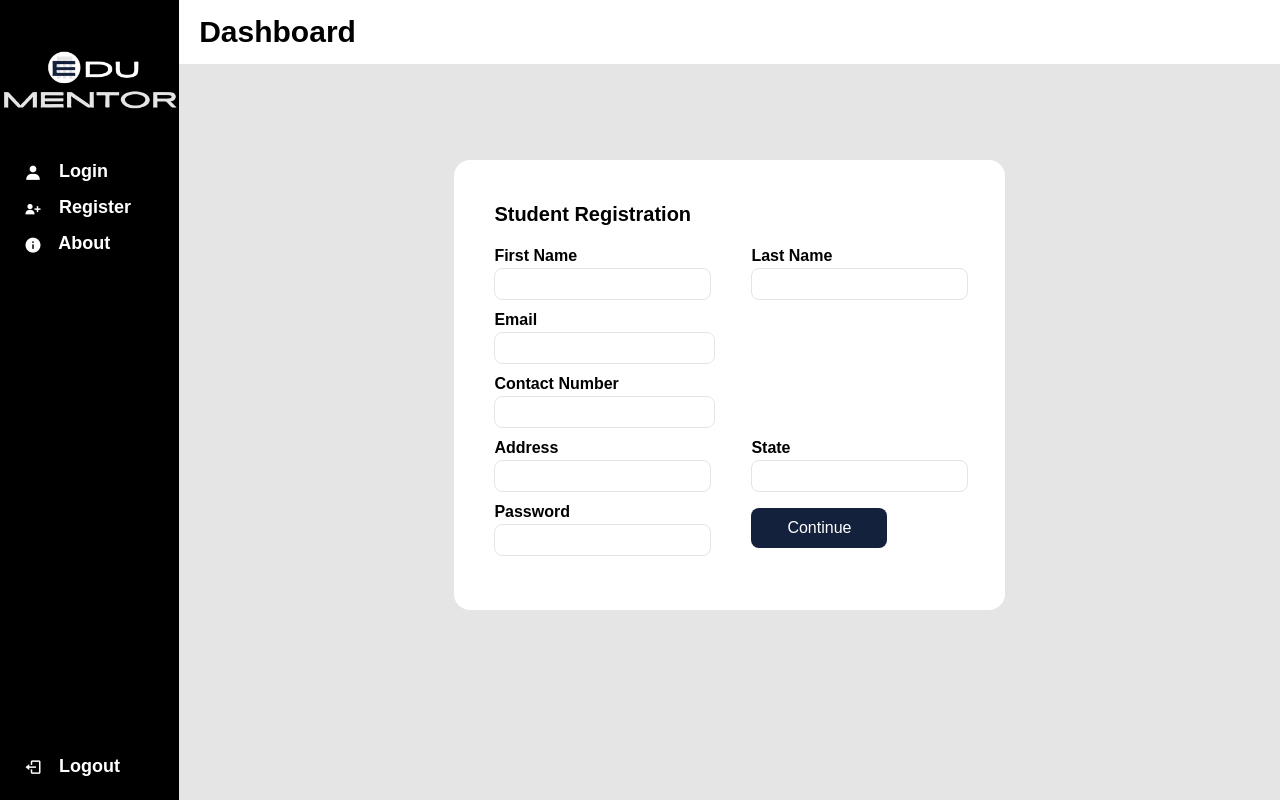
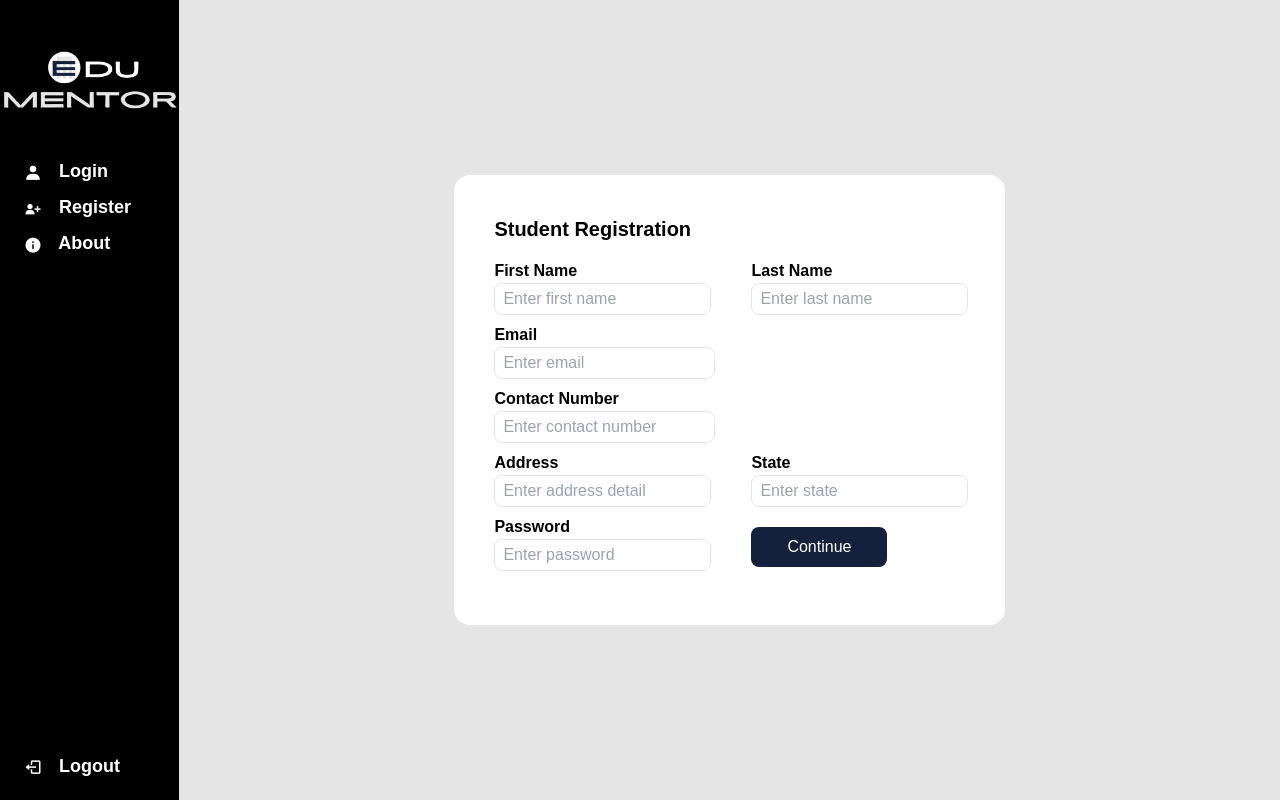
Before and after one commit to thedeepakmaurya/edu_mentor, a React (Create React App) app: page /register in a window 1280 px wide. Built offline with nearby package versions, Linux system fonts and the light colour scheme.

Commit message:
layout fix

```diff
--- a/src/Body.js
+++ b/src/Body.js
@@ -1,11 +1,9 @@
 import React from 'react'
-import Header from './components/Header'
 import { Outlet } from 'react-router-dom'
 
 const Body = () => {
   return (
     <div className='bg-platinum flex-1'>
-      <Header />
       <Outlet />
     </div>
   )
--- a/src/components/Home.js
+++ b/src/components/Home.js
@@ -10,8 +10,8 @@ const Home = () => {
     };
 
     return (
-        <div className='flex items-center justify-center h-fit'>
-            <div className='flex w-[70%] p-5 mt-36 rounded-2xl'>
+        <div className='flex items-center justify-center h-screen'>
+            <div className='flex w-[70%] p-5 rounded-2xl'>
                 <div className='w-1/2'>
                     <img alt='intro' src={intro} />
                 </div>
--- a/src/components/Login.js
+++ b/src/components/Login.js
@@ -2,17 +2,17 @@ import React from 'react'
 
 const Login = () => {
   return (
-    <div className='flex items-center mt-32 justify-center h-fit'>
+    <div className='flex items-center justify-center h-screen'>
       <div className='w-[30%]  bg-white rounded-xl p-5 pb-7'>
       <h1 className='font-bold text-xl mb-4'>Let's start!</h1>
         <form>
           <div className='w-full mt-2 flex flex-col'>
             <label className='font-bold text-md  '>Email</label>
-            <input className='outline-none focus:border-oxfordBlue pl-2 h-8  border border-platinum rounded-lg required ' />
+            <input className='outline-none focus:border-oxfordBlue pl-2 h-8  border border-platinum rounded-lg required ' name='email' placeholder='Enter registered email'/>
           </div>
           <div className='w-full mt-2 flex flex-col'>
             <label className='font-bold text-md  '>Password</label>
-            <input className='outline-none focus:border-oxfordBlue pl-2 h-8 border border-platinum rounded-lg required ' />
+            <input className='outline-none focus:border-oxfordBlue pl-2 h-8 border border-platinum rounded-lg required ' name='password' placeholder='Enter password'/>
           </div>
         </form>
         <button className='mt-4 w-full bg-oxfordBlue text-white rounded-lg p-2 '>Login</button>
--- a/src/components/Register.js
+++ b/src/components/Register.js
@@ -11,45 +11,45 @@ const Register = () => {
   }
 
   return (
-    <div className='flex items-center justify-center h-fit'>
-      <div className='w-[50%] mt-24 rounded-2xl p-10 h-[450px] bg-white'>
+    <div className='flex items-center justify-center h-screen'>
+      <div className='w-[50%]  rounded-2xl p-10 h-[450px] bg-white'>
         <h1 className='font-bold text-xl mb-2'>Student Registration</h1>
         <form className=' flex flex-col'>
           <div className='flex gap-10 w-full mt-2'>
             <div className='w-1/2 flex flex-col'>
               <label className='font-bold text-md '>First Name</label>
-              <input className='outline-none focus:border-oxfordBlue pl-2 h-8 border border-platinum rounded-lg required '/>
+              <input className='outline-none focus:border-oxfordBlue pl-2 h-8 border border-platinum rounded-lg required ' name='firstname' placeholder='Enter first name'/>
             </div>
             <div className='w-1/2 flex flex-col'>
               <label className='font-bold text-md  '>Last Name</label>
-              <input className='outline-none focus:border-oxfordBlue pl-2 h-8 border border-platinum rounded-lg required '/>
+              <input className='outline-none focus:border-oxfordBlue pl-2 h-8 border border-platinum rounded-lg required ' name='lastname' placeholder='Enter last name'/>
             </div>
           </div>
           <div className='w-full mt-2 flex flex-col'>
             <label className='font-bold text-md  '>Email</label>
-            <input className='outline-none focus:border-oxfordBlue pl-2 h-8 w-[47%] border border-platinum rounded-lg required '/>
+            <input className='outline-none focus:border-oxfordBlue pl-2 h-8 w-[47%] border border-platinum rounded-lg required ' name='email' placeholder='Enter email'/>
           </div>
           <div className='w-full mt-2 flex flex-col'>
             <label className='font-bold text-md '>Contact Number</label>
-            <input className='outline-none focus:border-oxfordBlue pl-2 h-8 w-[47%] border border-platinum rounded-lg required '/>
+            <input className='outline-none focus:border-oxfordBlue pl-2 h-8 w-[47%] border border-platinum rounded-lg required ' name='contact' placeholder='Enter contact number'/>
           </div>
           <div className='flex w-full mt-2 gap-10'>
             <div className='w-1/2 flex flex-col'>
               <label className='font-bold text-md  '>Address</label>
-              <input className='outline-none focus:border-oxfordBlue pl-2 h-8 border border-platinum rounded-lg required '/>
+              <input className='outline-none focus:border-oxfordBlue pl-2 h-8 border border-platinum rounded-lg required ' name='address' placeholder='Enter address detail'/>
             </div>
             <div className='w-1/2 flex flex-col'>
               <label className='font-bold text-md  '>State</label>
-              <input className='outline-none focus:border-oxfordBlue pl-2 h-8 border border-platinum rounded-lg required '/>
+              <input className='outline-none focus:border-oxfordBlue pl-2 h-8 border border-platinum rounded-lg required ' name='state' placeholder='Enter state'/>
             </div>
           </div>
           <div className='flex w-full mt-2 gap-10 items-center'>
             <div className='w-1/2 flex flex-col'>
               <label className='font-bold text-md'>Password</label>
-              <input className='outline-none focus:border-oxfordBlue pl-2 h-8 border border-platinum rounded-lg required '/>
+              <input className='outline-none focus:border-oxfordBlue pl-2 h-8 border border-platinum rounded-lg required ' name='password' placeholder='Enter password'/>
             </div>
             <div className='w-1/2'>
-              <button className='bg-oxfordBlue p-2 pl-9 pr-9 rounded-lg text-white' onClick={handleSubmit}>Continue</button>
+              <button className='bg-oxfordBlue p-2 mt-2 pl-9 pr-9 rounded-lg text-white' onClick={handleSubmit}>Continue</button>
             </div>
           </div>
         </form>
```
